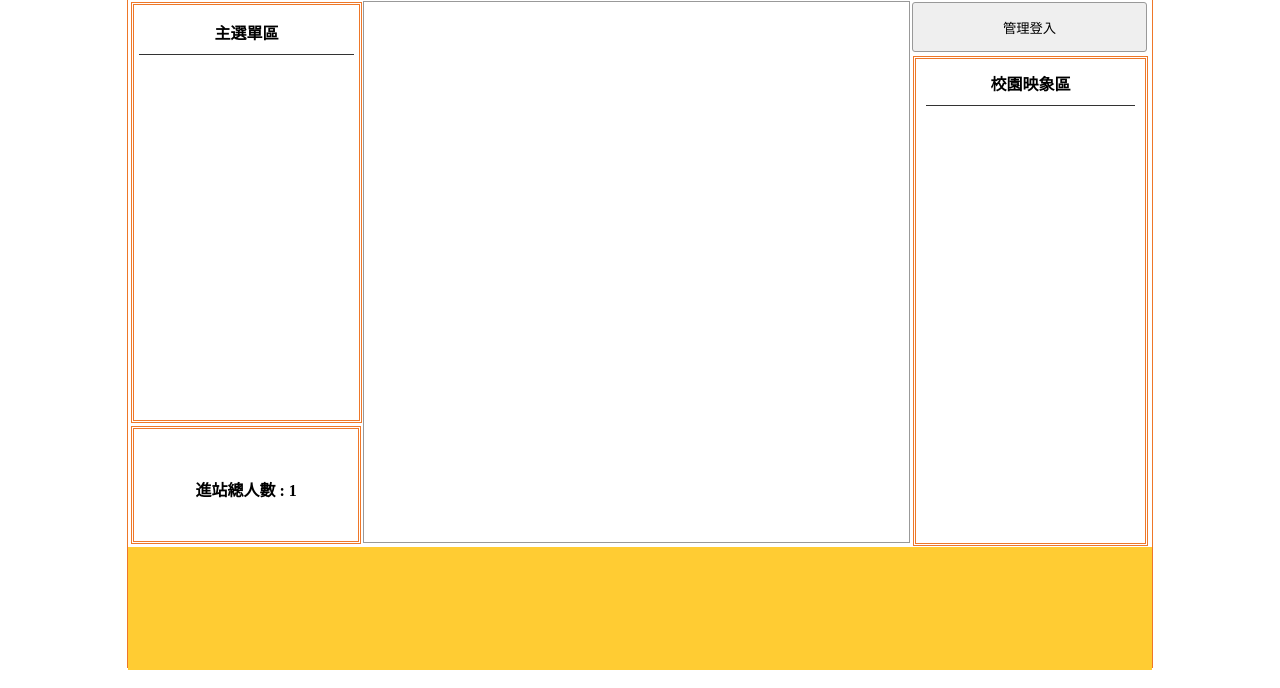
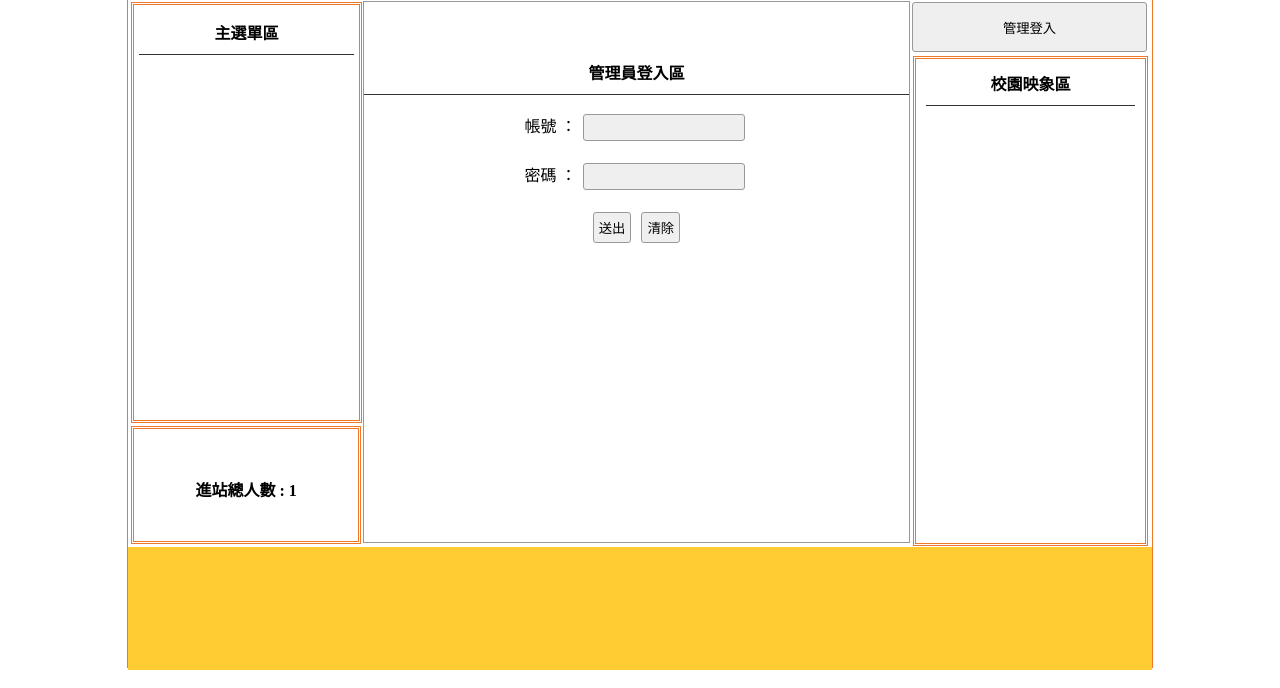
Before and after one commit to DuskEVE/PHP-B-Q1, a PHP site: page /test/index.php?do=login in a window 1280 px wide. Shown: the part 112-800 px from the top of the page. Run offline with PHP 8.4, Linux system fonts and the light colour scheme.

Commit message:
finish admin login function

```diff
--- a/api/db.php
+++ b/api/db.php
@@ -1,4 +1,5 @@
 <?php
+session_start();
 class myDB{
     private $host = 'localhost';
     private $charset = 'utf8';
@@ -11,7 +12,7 @@ class myDB{
         $this->table = $table;
     }
     function dbLogIn(){
-        $dns = "host={$this->host};charset={$this->charset};dbname={$this->dbname}";
+        $dns = "mysql:host=$this->host;charset=$this->charset;dbname=$this->dbname";
         return new PDO($dns, $this->user, $this->password);
     }
     function getTargetSet($target, $sep){
@@ -25,7 +26,7 @@ class myDB{
     }
     function search($target){
         $pdo = $this->dbLogIn();
-        $targetSet = $this->getTargetSet($target, '&');
+        $targetSet = $this->getTargetSet($target, '&&');
         $sql = "select * from `$this->table` where $targetSet";
 
         return $pdo->query($sql)->fetch(PDO::FETCH_ASSOC);
@@ -35,7 +36,7 @@ class myDB{
         $sql = "select * from `$this->table`";
         $targetSet = "";
         if(count($target) > 0){
-            $targetSet = $this->getTargetSet($target, '&');
+            $targetSet = $this->getTargetSet($target, '&&');
             $sql = "$sql where $targetSet";
         }
         if(strlen($option) > 0) $sql = "$sql $option";
@@ -61,14 +62,14 @@ class myDB{
     }
     function delete($target){
         $pdo = $this->dbLogIn();
-        $targetSet = $this->getTargetSet($target, "&");
+        $targetSet = $this->getTargetSet($target, "&&");
         $sql = "delete from `$this->table` where $targetSet";
 
         return $pdo->exec($sql);
     }
     function count($target){
         $pdo = $this->dbLogIn();
-        $targetSet = $this->getTargetSet($target, "&");
+        $targetSet = $this->getTargetSet($target, "&&");
         $sql = "select count(*) from `$this->table` where $targetSet";
 
         return $pdo->query($sql)->fetch()[0];
@@ -79,4 +80,6 @@ class myDB{
     }
 }
 
+$Admin = new myDB('admin');
+
 ?>
--- /dev/null
+++ b/api/login.php
@@ -0,0 +1,5 @@
+<?php
+include_once "./db.php";
+echo $Admin->count($_POST);
+
+?>
--- a/front/login.php
+++ b/front/login.php
@@ -2,9 +2,29 @@
 </marquee>
 <div style="height:32px; display:block;"></div>
 <!--正中央-->
-<form method="post" action="?do=check" target="back">
+<div>
     <p class="t botli">管理員登入區</p>
-    <p class="cent">帳號 ： <input name="acc" autofocus="" type="text"></p>
-    <p class="cent">密碼 ： <input name="ps" type="password"></p>
-    <p class="cent"><input value="送出" type="submit"><input type="reset" value="清除"></p>
-</form>
+    <p class="cent">帳號 ： <input id="user" name="user" type="text"></p>
+    <p class="cent">密碼 ： <input id="password" name="password" type="password"></p>
+    <p class="cent">
+        <button class="login-submit">送出</button>
+        <button class="login-reset">清除</button>
+    </p>
+</div>
+
+<script>
+    $('.login-submit').on('click', () => {
+        let user = $('#user').val();
+        let password = $('#password').val();
+
+        if(user.length === 0 || password.length === 0) alert('請輸入帳號密碼');
+        else{
+            $.post('./api/login.php', {user, password}, (response) => {
+                console.log(response);
+                if(response === '1') location.href = './admin.php';
+                else alert('帳號或密碼錯誤');
+            });
+        }
+    })
+
+</script>
--- a/index.php
+++ b/index.php
@@ -1,3 +1,7 @@
+<?php
+	include_once "./api/db.php";
+?>
+
 <!DOCTYPE html
 	PUBLIC "-//W3C//DTD XHTML 1.0 Transitional//EN" "http://www.w3.org/TR/xhtml1/DTD/xhtml1-transitional.dtd">
 <!-- saved from url=(0040)http://127.0.0.1/test/exercise/collage/? -->
@@ -36,6 +40,14 @@
 				</div>
 			</div>
 			<div class="di" style="height:540px; border:#999 1px solid; width:53.2%; margin:2px 0px 0px 0px; float:left; position:relative; left:20px;">
+
+			<?php
+			$do = "main";
+			if(isset($_GET['do'])) $do = $_GET['do'];
+			$file = "./front/$do.php";
+			if(file_exists($file)) include $file;
+			else include "./front/main.php";
+			?>
 
 			</div>
 			<div id="alt"
```
Also changed, not shown: admin.php (+13 -19 lines).
